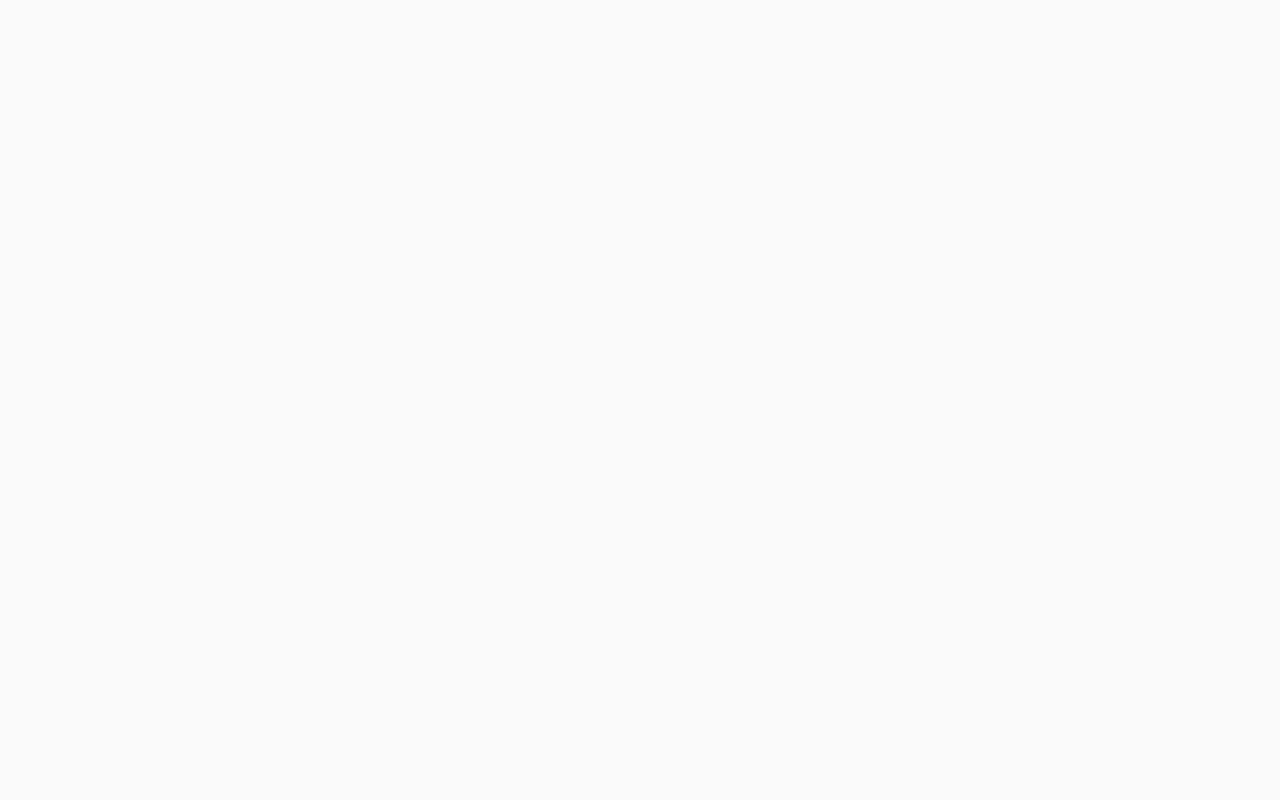
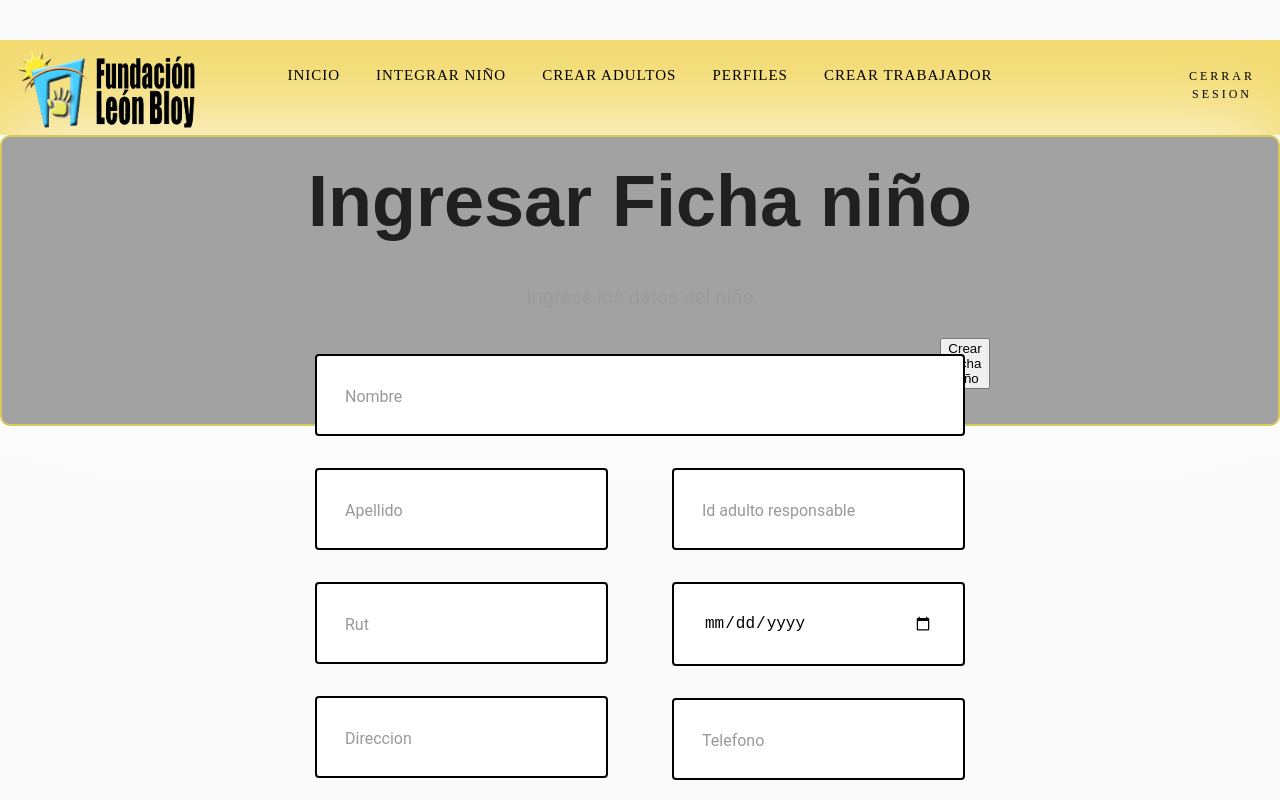
Before and after one commit to iJass21/project_leon_bloy_ing_software, a Vue app in the folder Vue/: page /CrearFicha/1 in a window 1280 px wide. Before the commit this address had no page. Shown: the top 800 px of the page. Built offline with nearby package versions, Linux system fonts and the light colour scheme.

Commit message:
editar nino solucionado, ahora haciendo crearFicha

```diff
--- a/Vue/src/components/CrearTrabajador.vue
+++ b/Vue/src/components/CrearTrabajador.vue
@@ -35,48 +35,48 @@
           <div class="row input-container">
             <div class="col-xs-12">
               <div class="styled-input wide">
-                <input type="text" required v-model="name" />
+                <input type="text" required v-model="trabajador.name" />
                 <label>Nombre</label>
               </div>
             </div>
             <div class="col-md-6 col-sm-12">
               <div class="styled-input">
-                <input type="text" required v-model="email" />
+                <input type="text" required v-model="trabajador.email" />
                 <label>Correo</label>
               </div>
             </div>
             <div class="col-md-6 col-sm-12">
               <div class="styled-input" style="float:right;">
-                <input type="password" required v-model="password" />
+                <input type="password" required v-model="trabajador.password" />
                 <label>Contraseña</label>
               </div>
             </div>
             <div class="col-md-6 col-sm-12">
               <div class="styled-input">
-                <input type="integer" required v-model="rut" />
+                <input type="integer" required v-model="trabajador.rut" />
                 <label>Rut</label>
               </div>
             </div>
             <div class="col-md-6 col-sm-12">
               <div class="styled-input" style="float:right;">
-                <input type="date" required v-model="f_nac" />
+                <input type="date" required v-model="trabajador.f_nac" />
               </div>
             </div>
             <div class="col-md-6 col-sm-12">
               <div class="styled-input">
-                <input type="text" required v-model="cargo" />
+                <input type="text" required v-model="trabajador.cargo" />
                 <label>Cargo</label>
               </div>
             </div>
             <div class="col-md-6 col-sm-12">
               <div class="styled-input" style="float:right;">
-                <input type="text" required v-model="direccion" />
+                <input type="text" required v-model="trabajador.direccion" />
                 <label>Direccion</label>
               </div>
             </div>
             <div class="col-md-6 col-sm-12">
               <div class="styled-input" style="float:right;">
-                <input type="text" required v-model="phone" />
+                <input type="text" required v-model="trabajador.phone" />
                 <label>Teléfono</label>
               </div>
             </div>
@@ -96,7 +96,7 @@ export default {
   name: 'CrearTrabajadorPanel',
   data() {
     return {
-      user: {
+      trabajador: {
         name: '',
         email: '',
         password: '',
@@ -113,28 +113,31 @@ export default {
   },
   methods: {
     IngresarTrabajador() {
-      if (
-        this.user.name &&
-        this.user.email &&
-        this.user.password &&
-        this.user.rut &&
-        this.user.f_nac &&
-        this.user.cargo &&
-        this.user.direccion &&
-        this.user.phone
+      if (this.trabajador.cargo == 'Directora') {
+        alert('Cargo No puede ser directora');
+      }
+      else if (
+        this.trabajador.name &&
+        this.trabajador.email &&
+        this.trabajador.password &&
+        this.trabajador.rut &&
+        this.trabajador.f_nac &&
+        this.trabajador.cargo &&
+        this.trabajador.direccion &&
+        this.trabajador.phone
       ) {
-        let result = axios.post('http://127.0.0.1:8000/api/register', {
-          name: this.name,
-          email: this.email,
-          password: this.password,
-          rut: this.rut,
-          f_nac: this.f_nac,
-          cargo: this.cargo,
-          mod_ficha: false,
-          direccion: this.direccion,
-          phone: this.phone
-        });
-        console.log(result);
+        axios.post('http://127.0.0.1:8000/api/register', this.trabajador)
+          .then(data => {
+            console.log(data);
+          })
+          .catch((error) => {
+
+            console.log(error.response);
+
+          });
+
+        //let result = axios.post('http://127.0.0.1:8000/api/register', this.trabajador);
+        //console.log(result);
         this.$router.push('/AdminPanel')
       }
 
@@ -147,4 +150,5 @@ export default {
 </script>
 
 <style>
-@import '../assets/css/ingresinino.css';</style>
+@import '../assets/css/ingresinino.css';
+</style>
--- a/Vue/src/components/FichaNino.vue
+++ b/Vue/src/components/FichaNino.vue
@@ -68,6 +68,7 @@ export default {
 
     mounted() {
         this.getNinoID();
+        console.log(this.$route.params.id);
     },
 
     data() {
@@ -78,10 +79,13 @@ export default {
 
     methods: {
         getNinoID() {
-            axios.get('http://127.0.0.1:8000/api/fichas/' + this.$route.params.id)
+            axios.get('http://127.0.0.1:8000/api/ficha/' + this.$route.params.id)
                 .then(res => {
                     this.fichas = res.data;
-                    console.log(this.fichas);
+                    console.log(res.data);
+                })
+                .catch((error) => {
+                    console.log(error.response.status);
                 });
         },
         redirectToEditFicha() {
--- /dev/null
+++ b/Vue/src/components/crearFIcha.vue
@@ -0,0 +1,166 @@
+<template>
+    <head>
+      <meta charset="UTF-8">
+      <meta name="viewport" content="width=device-width, initial-scale=1.0">
+      <meta http-equiv="X-UA-Compatible" content="ie=edge">
+      <title>Hola mundo</title>
+      <link href="https://cdn.jsdelivr.net/npm/bootstrap@5.3.0-alpha3/dist/css/bootstrap.min.css" rel="stylesheet"
+        integrity="sha384-KK94CHFLLe+nY2dmCWGMq91rCGa5gtU4mk92HdvYe+M/SXH301p5ILy+dN9+nJOZ" crossorigin="anonymous">
+    </head>
+
+    <body>
+      <header>
+        <div class="inner">
+          <div class="logo"><img src="../assets/fundacion.png"></div>
+          <div class="burger"></div>
+          <nav>
+            <a href="/AdminPanel">Inicio</a>
+            <a href="/CrearNino">Integrar Niño</a>
+            <a href="/AdultCreatePanel">Crear Adultos</a>
+            <a href="/PerfilesPanel">Perfiles</a>
+            <a href="/CrearTrabajadorPanel">Crear Trabajador</a>
+          </nav>
+          <a href="/" class="donate-link">Cerrar Sesion</a>
+        </div>
+      </header>
+      <div class="d-flex justify-content-center mt-5">
+        <form class="my-form">
+          <div class="container">
+            <div class="row">
+              <h1 class="textTittle">Ingresar Ficha niño</h1>
+            </div>
+            <div class="row">
+              <h4 style="text-align:center">Ingrese los datos del niño</h4>
+            </div>
+            <div class="row input-container">
+              <div class="col-xs-12">
+                <div class="styled-input wide">
+                  <input type="text" required v-model="children.name" />
+                  <label>Nombre</label>
+                </div>
+              </div>
+              <div class="col-md-6 col-sm-12">
+                <div class="styled-input">
+                  <input type="text" required v-model="children.lastname" />
+                  <label>Apellido</label>
+                </div>
+              </div>
+              <div class="col-md-6 col-sm-12">
+                <div class="styled-input" style="float:right;">
+                  <input type="text" required v-model="children.adult_respon_id" />
+                  <label>Id adulto responsable</label>
+                </div>
+              </div>
+              <div class="col-md-6 col-sm-12">
+                <div class="styled-input">
+                  <input type="integer" required v-model="children.rut" />
+                  <label>Rut</label>
+                </div>
+              </div>
+              <div class="col-md-6 col-sm-12">
+                <div class="styled-input" style="float:right;">
+                  <input type="date" required v-model="children.f_nac" />
+                </div>
+              </div>
+              <div class="col-md-6 col-sm-12">
+                <div class="styled-input">
+                  <input type="integer" required v-model="children.direccion" />
+                  <label>Direccion</label>
+                </div>
+              </div>
+              <div class="col-md-6 col-sm-12">
+                <div class="styled-input" style="float:right;">
+                  <input type="text" required v-model="children.phone_contact" />
+                  <label>Telefono</label>
+                </div>
+              </div>
+              <div class="col-xs-12">
+                <div class="styled-input wide">
+                  <textarea required v-model="children.obs"></textarea>
+                  <label>Observaciones</label>
+                </div>
+              </div>
+              <div class="col-xs-12">
+                <div class="styled-input wide">
+                  <textarea required v-model="children.description"></textarea>
+                  <label>Descripcion</label>
+                </div>
+              </div>
+              <div class="col-xs-12" id="ButtonNino">
+                <p class="error-message" v-if="errorMessage">{{ errorMessage }}</p>
+                <button type="submit" class="btn justify-content-center btn-primary mt-4">Crear Ficha Niño</button>
+              </div>
+            </div>
+          </div>
+        </form>
+      </div>
+    </body>
+  </template>
+
+  <script>
+  //import axios from 'axios';
+
+  export default {
+    name: 'CrearFicha',
+    data() {
+      return {
+        children: {
+          adult_respon_id: '',
+          name: '',
+          lastname: '',
+          rut: '',
+          f_nac: '',
+          obs: '',
+          direccion: '',
+          phone_contact: '',
+          description: ''
+        },
+        errorMessage: ''
+      }
+    },
+    methods: {
+      /*IngresarChildren() {
+        if (
+          this.children.adult_respon_id &&
+          this.children.name &&
+          this.children.lastname &&
+          this.children.rut &&
+          this.children.f_nac &&
+          this.children.obs &&
+          this.children.direccion &&
+          this.children.phone_contact &&
+          this.children.description
+        ) {
+          axios
+          .post('http://127.0.0.1:8000/api/children', this.children)
+            .then(response => {
+              console.log(response);
+              this.$router.push('/AdminPanel');
+            })
+            .catch(error => {
+              console.error(error);
+            });
+        }
+
+        let datos_fichas = [
+          //children_id = this.children.id,
+
+        ];
+
+        axios.post('http://127.0.0.1:8000/api/fichas/', datos_fichas)
+                  .then(res => {
+                      this.fichas = res.data;
+                      console.log(res.data);
+                  })
+                  .catch((error) => {
+                      console.log(error.response.status);
+                  });
+
+      },*/
+    }
+  };
+  </script>
+
+  <style>
+  @import '../assets/css/ingresinino.css';
+  </style>
--- a/Vue/src/components/editarNino.vue
+++ b/Vue/src/components/editarNino.vue
@@ -24,7 +24,8 @@
             </div>
         </header>
         <div class="d-flex justify-content-center mt-5">
-            <form @submit.prevent="IngresarChildren()" class="my-form">
+            <form @submit.prevent="IngresarChildren()" class="my-form" method="POST">
+                <input type="hidden" name="_method" value="PATCH">
                 <div class="container" v-for="data in datas" :key="data.id">
                     <div class="row">
                         <h1 class="textTittle">Editar niño</h1>
@@ -159,11 +160,12 @@ export default {
 
             console.log(this.datas[0].name);
 
-            axios.post(`http://127.0.0.1:8000/api/children/`+ this.$route.params.id + `/edit`, this.datas[0])
+            axios.patch(`http://127.0.0.1:8000/api/children/`+ this.$route.params.id + `/edit`, this.datas[0])
                 .then(data => {
 
                     if (data.data) {
                         console.log(data.data);
+                        this.$router.push('/PerfilNinoPanel');
 
                     } else {
                         this.error = true;
--- a/Vue/src/routers.js
+++ b/Vue/src/routers.js
@@ -16,6 +16,7 @@ import TrabajadorPanel from './components/Trabajador.vue';
 import{createRouter, createWebHistory} from 'vue-router';
 
 import editarNino from './components/editarNino.vue';
+import CrearFicha from './components/crearFIcha.vue';
 
 
 const routes = [
@@ -96,6 +97,12 @@ const routes = [
         name: 'editarNino',
         component: editarNino
     },
+    {
+        path: '/CrearFicha/:rut', // La ruta acepta un parámetro llamado "id"
+        name: 'CrearFicha',
+        component: CrearFicha
+    },
+
 
 ];
 
```
Also changed, not shown: Vue/src/components/IngresoNino.vue (+21 -2 lines), 1 other file (tests, documents, lock files or other folders).
